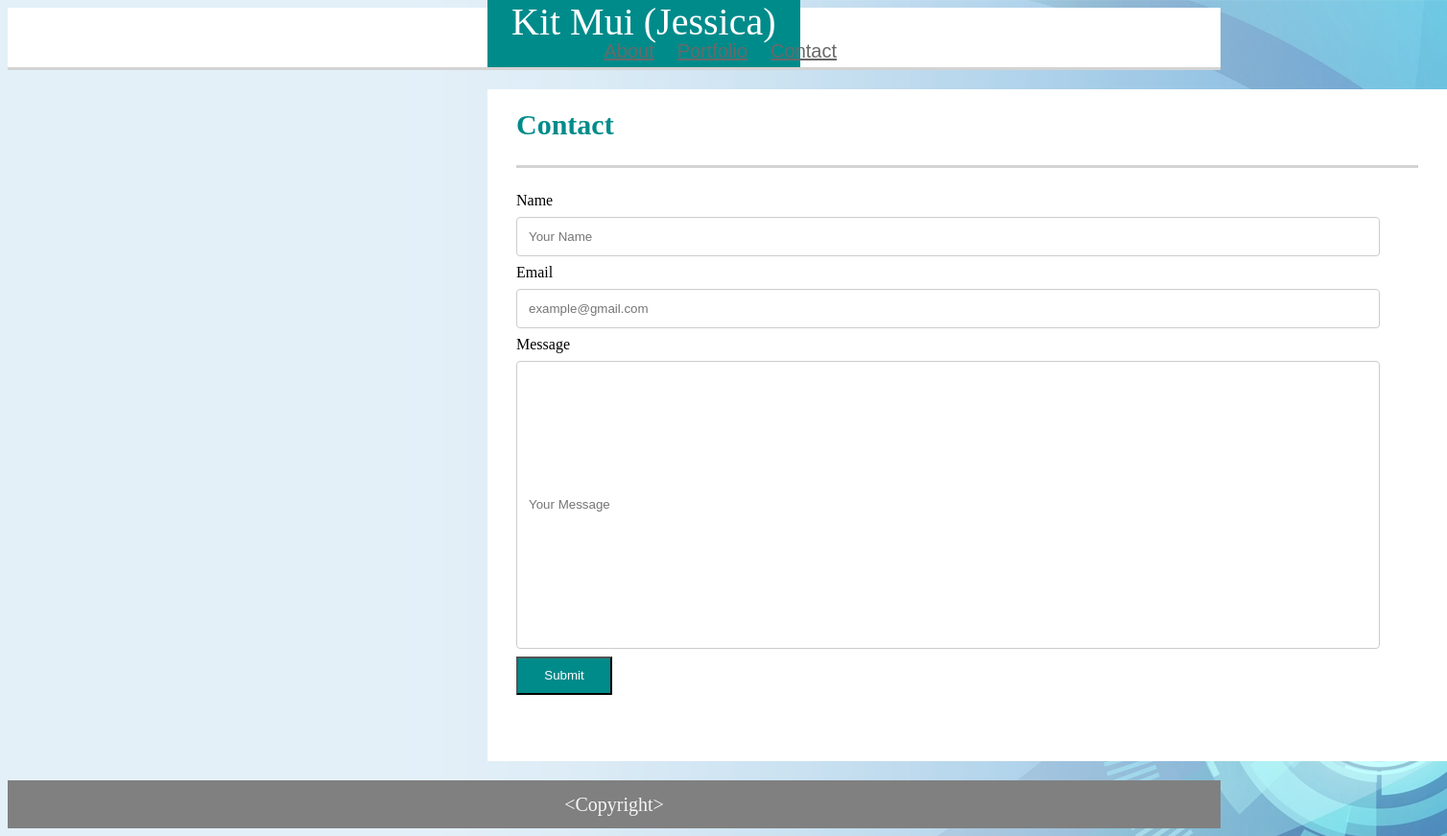
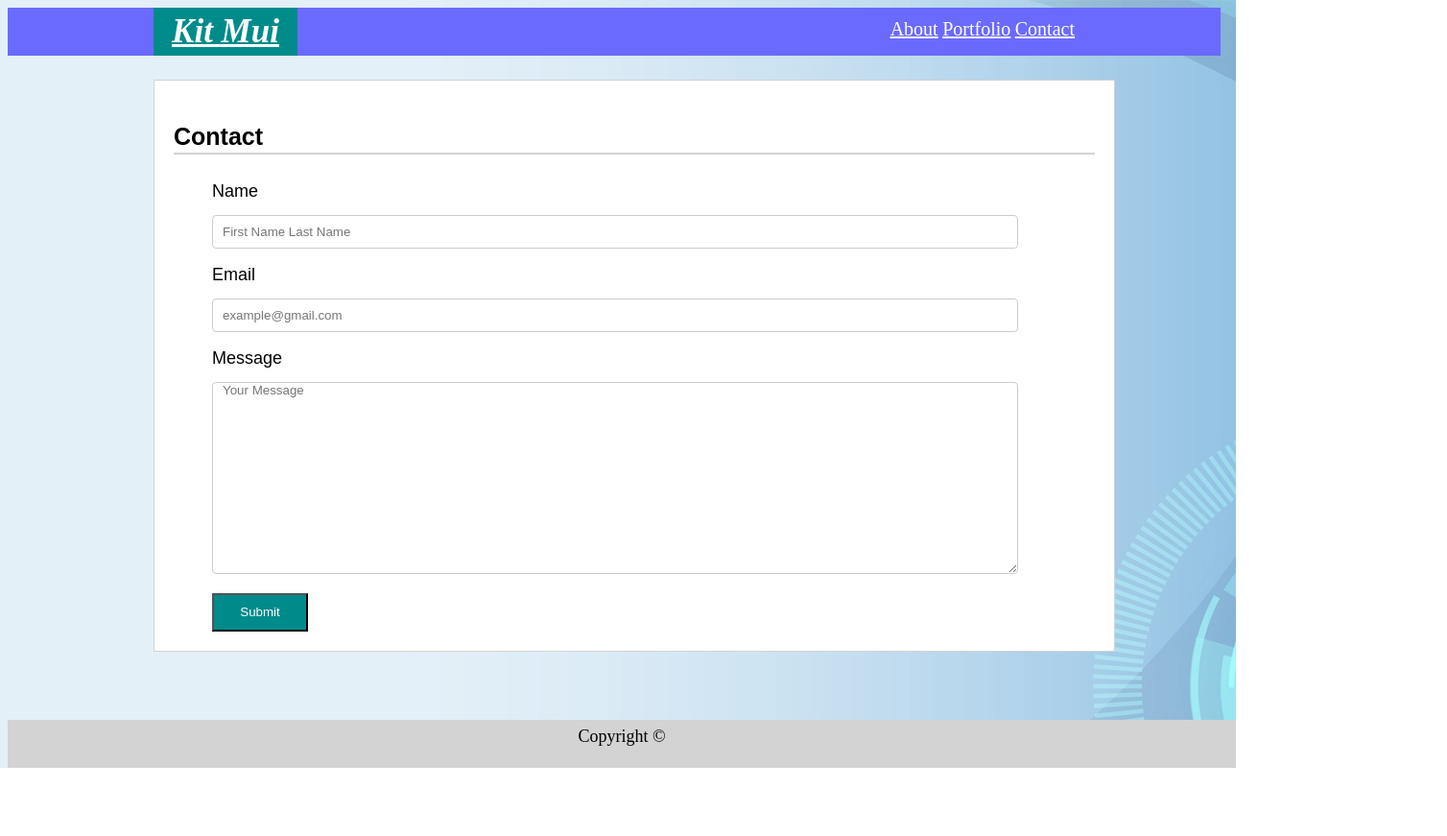
Before and after one commit to kitlingmui/Responsive-Portfolio, a plain HTML site: page contact.html in a window 1280 px wide. Shown: the whole page at 96% size, 1508 px wide, since content can reach past the window. After the commit the page ends 800 px from the top, so only its background shows below. Drawn offline with Linux system fonts and the light colour scheme.

Commit message:
Update file V2

```diff
--- a/assets/css/style.css
+++ b/assets/css/style.css
@@ -1,125 +1,120 @@
-
-
-   header{
-            font-family: "Times New Roman";
-            text-align: right
+body{
+    font-family: Arial, Helvetica, sans-serif;
+    font-size: 18px;
+    line-height: 34px;
+    color: black;
+    background: url("../images/background.jpg");
 }
 
-    .containertop{
-        background-color: white;
-        grid-column-start: 1;
-        grid-column-end: 6;
+a{
+    color:white;
+    font-size: 20px;
+    text-align: center;
 }
 
-    #left{
-            padding: 25px;
-            width:280px;
-            height:20px;
-            margin-top: 100px;
-            margin-left: 500px;
+p{
+    text-align: left;
+    font-size: 18px;
+    font-family: Arial, Helvetica, sans-serif;
+    color: gray;
+    margin-inline-start: 20px;
+    line-height: 34px;
+}
+
+h1{
+    color: black;
+    font-size: 25px;
+    font-weight: bold;
+    font-family: Arial, Helvetica, sans-serif;
+    border-bottom: 2px solid lightgray;
+}
+
+#masterhead{
+    width: 100%;
+    height: 50px;
+    color: white;
+    background: rgb(106,106,255);
+}
+
+#namelogo{
+    float: left;
+    color: white;
+    font-size: 35px;
+    font-weight: bold;
+    font-family: 'Times New Roman', Times, serif;
+    font-style: italic;
+    background: darkcyan;
+    width: 150px;
+    height: 50px;
+    align-content: center;
+}
+
+nav{
+    float: right;
+    margin-top: 5px;
+    font-family: 'Times New Roman', Times, serif;
+}
+
+.container{
+    width: 100%;
+    max-width: 960px;
+    margin: 0 auto;
+    clear: both;
+}
+
+.main-section{
+    float: left;
+    width: 100%;
+    max-width: 960px;
+    padding: 20px;
+    margin-top: 25px;
+    margin-bottom: 25x;
+    background: white;
+    border: 1px solid lightgray;
+}
+
+.auth-image{
+    width: 300px;
+    height: auto;
+    float: left;
+    margin-left: 20px;
+    margin-right: 20px;
+}
+
+footer{
+    margin-top: 50px;
+    bottom: 0;
+    position: absolute;
+    padding: 30px, 10px;
+    clear: both;
+    font-size: 18px;
     text-align: center;
-            font-size: 40px;
-            color: white;
-            line-height: 30px;
-            background-color: darkcyan;
-            display: inline;
+    background:lightgray;
+    width: 100%;
+    height: 50px;
+    font-family: 'Times New Roman', Times, serif;
 }
 
 
-    #right{
-        font-size: 20px;
-        color: dimgrey;
-        vertical-align: center;
-        display: inline;
+/* Portfolio Style*/
+.work{
+    position: relative;
+    float: left;
+    width: 200px;
+    height: 200px;
+    overflow: auto;
 }
 
-    .r{
-        margin-right: 400px;
-        text-align: right;
-        vertical-align: center;
-        height:30px;
-        line-height: 30px;
+/* Contact */
+#contactform {
+    width: 600px;
 }
 
-
-    .l{
-        background:lightgray;
-        height: 3px;
-      }
-
-    .contentbox{
-        margin-top: 20px;
-        margin-left: 500px;
-        margin-right: 100px;
-        width: 1000px;
-        height: 700px;
-        background-color: white;
-    }
-
-    #content{
-        padding: 30px;
-    }
-
-    img {
-      width: 260px;
-      height: 300px;
-      float: left;
-      margin-right: 10px;
-      margin-bottom: 10px;
-    }
-
-    #m{
-        width: 200px;
-        height: 200px;
-        margin: 20px;
-    }
-
-    pic{
-        display: "inline";
-        float: left;
-    }
-
-    h2{
-        margin-top: -10px;
-        font-size: 30px;
-        color: darkcyan;
-        font-family: "Times New Roman";
-    }
-
-    a, p {
-      text-align: left;
-      font-size: 25px;
-      font-family: Arial, Helvetica, sans-serif;
-      color: gray;
-      margin-inline-start: 20px;
-      line-height: 120%;
-    }
-
-    .bottom{
-        margin-top: 20px;
-        background-color: gray;
-        height: 50px;
-        line-height: 50px;
-        grid-column-start: 1;
-        grid-column-end: 6;
-        text-align: center;
-        vertical-align: center;
-        font-size: 20px;
-        color:whitesmoke;
-        clear: both;
-        position: relative;
-        z-index: 10;
-    }
-
-
-    #contactform {
-        width: 600px;
-        margin-top: 25px;
-    }
-
-    input[type=text] {
-        width: 150%;
-        padding: 12px 12px;
+input[type=text],
+input[type=email],
+textarea {
+    height: 35px;
+    padding: 0px 10px;
     margin: 8px 0;
     display: inline-block;
     border: 1px solid #ccc;
@@ -128,25 +123,31 @@
     font-family: Arial, Helvetica, sans-serif;
 }
 
-    .resizedTextbox {
-        width:  100px;
-        height: 300px;
+label,
+input[type=text],
+input[type=email],
+textarea {
+    display: block;
+    width: 150%;
+}
+
+textarea{
+    height: 200px;
 }
 
 .submit-button{
+    margin-left: 40px;
     width: 100px;
     height: 40px;
     color:white;
     background-color: darkcyan;
-
 }
 
-
-    ul {
-        white-space: nowrap;
+#contactform li{
+    margin-bottom: 10px;
+    list-style-type: none;
 }
 
-    ul, li {
-        list-style-type: none;
-        display: inline-block;
+#contactform ul{
+    margin-bottom: 20px;
 }
--- a/contact.html
+++ b/contact.html
@@ -4,59 +4,53 @@
     <meta charset="UTF-8">
     <meta name="viewport" content="width=device-width, initial-scale=1.0">
     <meta http-equiv="X-UA-Compatible" content="ie=edge">
-    <title>Jessica's Portfolio</title>
+    <title>About | Kit Mui</title>
     <link rel="stylesheet" type="text/css" href="./assets/css/style.css">
 
 </head>
 
- <body background="./assets/images/background.jpg">
+ <body>
 
-  <div class="containertop">
-              <div>
-                <header id="left">Kit Mui (Jessica)</header>
-              </div>
-              <div class="r">
-                <a id="right" href="index.html">About</a>
-                <a id="right" href="portfolio.html">Portfolio</a>
-                <a id="right" href="contact.html">Contact</a>
-              </div>
-    </div>
-  </div>
-
-  <div class="l"></div>
-
-  <div class="contentbox">
-
-    <section id="content">
-      <h2>Contact</h2>
-      <div class="l"></div>
-
-      <div id="contactform">
-
-			<form>
-                <label for="name">Name</label>
-                <input type="text" id="name" name="name" placeholder="Your Name">
-
-                <label for="email">Email</label>
-                <input type="text" id="email" name="email" placeholder="example@gmail.com">
-
-                <label for="message">Message</label>
-                <input type="text" class="resizedTextbox" name="message" placeholder="Your Message">
-
-				<input type="submit" name="submit" value="Submit" class="submit-button" />
-			</form>
-
-			<div style="clear: both;"></div>
-
-	   </div>
-    </section>
-
-  </div>
+    <header id="masterhead">
+        <div class="container">
+                <a href="index.html" id=namelogo>Kit Mui</a>
+              <nav>
+                <a href="index.html">About</a>
+                <a href="portfolio.html">Portfolio</a>
+                <a href="contact.html">Contact</a>
+              </nav >
+        </div>
+    </header>
 
 
-  <footer class="bottom">
-      &lt;Copyright&gt;
-  </footer>
+    <div id="content" class="container">
+        <section class="main-section">
+          <h1>Contact</h1>
+          <form id="contactform">
+              <ul>
+                <li>
+                  <label for="name">Name</label>
+                  <input type="text" id="name" name="name" placeholder="First Name Last Name">
+                </li>
+                <li>
+                  <label for="email">Email</label>
+                  <input type="email" id="email" name="email" placeholder="example@gmail.com">
+                </li>
+                <li>
+                  <label for="message">Message</label>
+                  <textarea id="message" name="message" placeholder="Your Message"></textarea>
+                </li>
+              </ul>
+              <input type="submit" name="submit" value="Submit" class="submit-button">
+          </form>
+        </section>
+    </div>
+
+   <footer>
+      <div class="container">
+          Copyright &copy;
+      </div>
+   </footer>
 
 </body>
 </html>
```
Also changed, not shown: index.html (+35 -30 lines), portfolio.html (+26 -35 lines), assets/images/project.jpg. Lines whose indentation alone changed are shown as unchanged.
